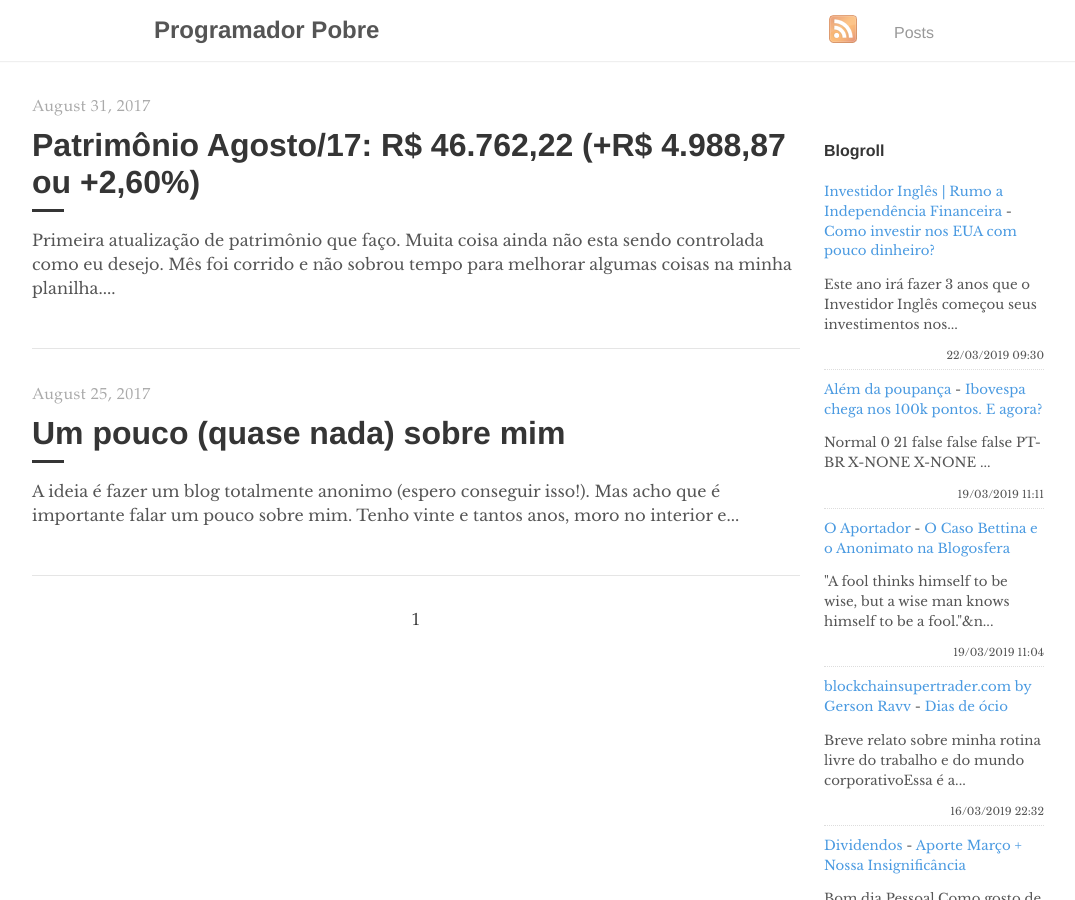
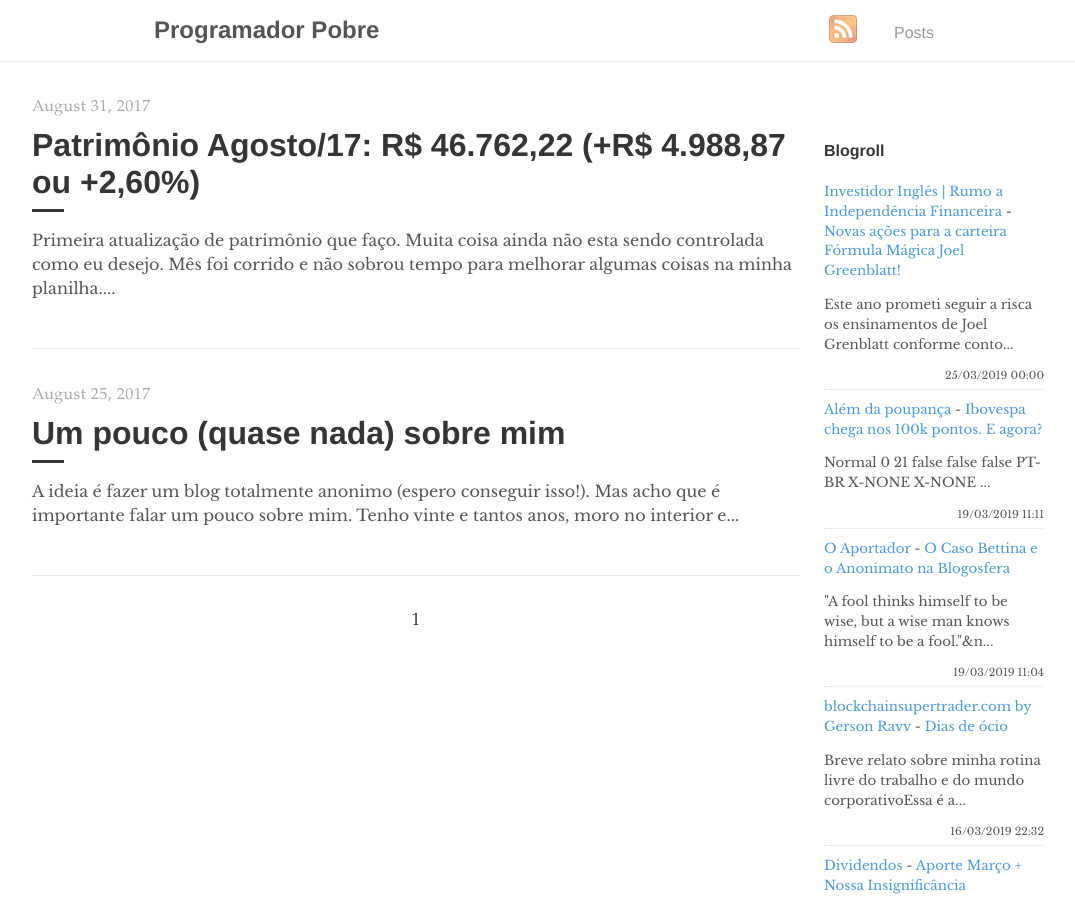
Before and after one commit to programadorpobre/programadorpobre.github.io, a Jekyll site: the page built from index.html, in a window 1280 px wide and 900 px high. Shown: the whole window, without its empty margins (96-1171 px from the left). Built offline with Jekyll 4.4.1, drawn with Linux system fonts in a browser that asks for light colours; the list of posts is cut into pages by our own code; comment, search, counter and statistics services are not loaded.

Commit message:
[ci skip] travis #597

```diff
--- a/_includes/feed-entries.html
+++ b/_includes/feed-entries.html
@@ -1,7 +1,7 @@
 <div class="feed-entry">
-    <a class="feed-entry-site-name" href="https://www.investidoringles.com/">Investidor Inglês | Rumo a Independência Financeira</a> - <a class="feed-entry-title" href="https://www.investidoringles.com/2019/03/como-investir-nos-eua-com-pouco-dinheiro.html">Como investir nos EUA com pouco dinheiro?</a>
-    <p class="feed-entry-summary">Este ano irá fazer 3 anos que o Investidor Inglês começou seus investimentos nos...</p>
-    <time datetime="2019-03-22T09:30:00.000-03:00">22/03/2019 09:30</time>
+    <a class="feed-entry-site-name" href="https://www.investidoringles.com/">Investidor Inglês | Rumo a Independência Financeira</a> - <a class="feed-entry-title" href="https://www.investidoringles.com/2019/03/comprar-acoes-usando-formula-magica-joel-greenblatt.html">Novas ações para a carteira Fórmula Mágica Joel Greenblatt!</a>
+    <p class="feed-entry-summary">Este ano prometi seguir a risca os ensinamentos de Joel Grenblatt conforme conto...</p>
+    <time datetime="2019-03-25T00:00:00.000-03:00">25/03/2019 00:00</time>
 </div>
 <div class="feed-entry">
     <a class="feed-entry-site-name" href="https://alemdapoupanca.blogspot.com/">Além da poupança</a> - <a class="feed-entry-title" href="https://alemdapoupanca.blogspot.com/2019/03/ibovespa-chega-nos-100k-pontos-e-agora.html">Ibovespa chega nos 100k pontos. E agora?</a>
```
